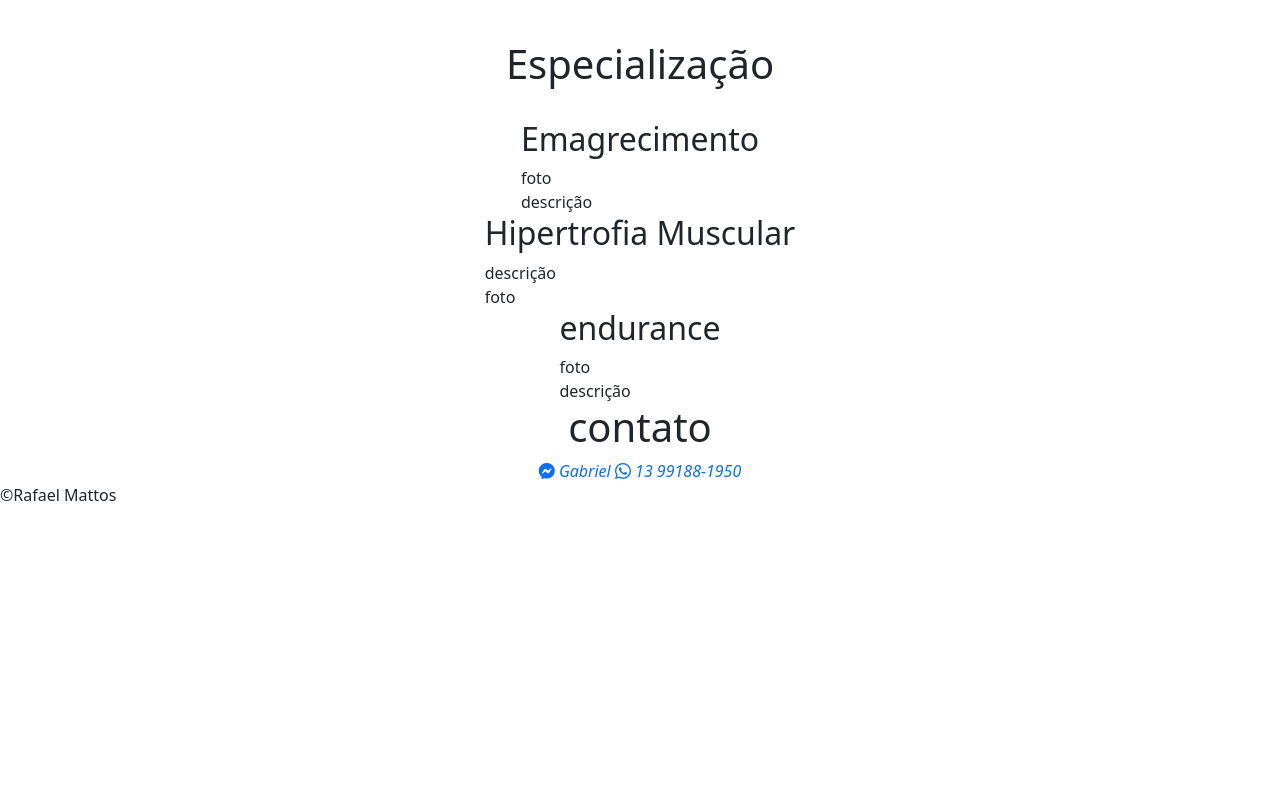
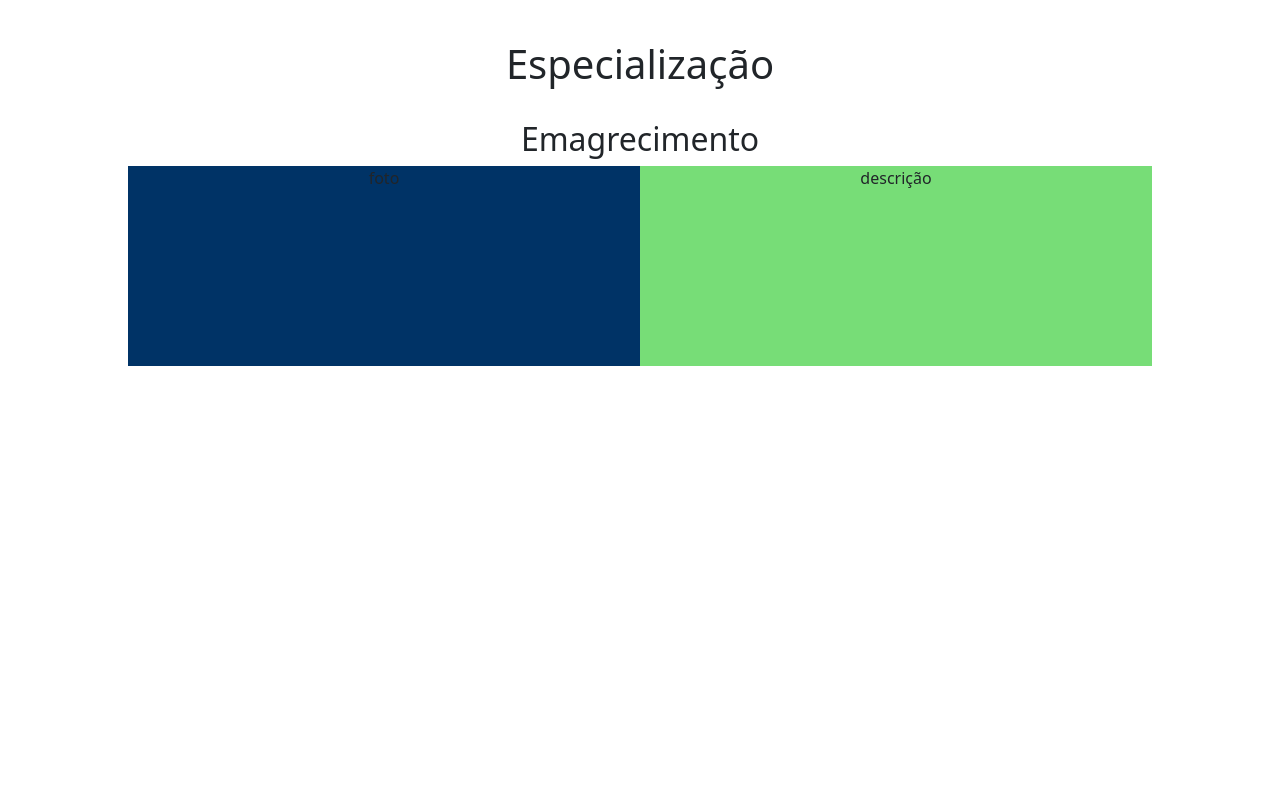
Before and after one commit to Rafa2697/PersonalTrainerGabrielMeneses, a plain HTML site: page index.html in a window 1280 px wide. Shown: the part 1560-2360 px from the top of the page. Before the commit the page ends 2083 px from the top, so only its background shows below. Drawn offline with nearby package versions, Linux system fonts and the light colour scheme.

Commit message:
style: atualização do estilo.

```diff
--- a/style.css
+++ b/style.css
@@ -87,17 +87,19 @@ nav .nav_list{
  }
 
  .nav_list li:hover{
-    background-color: var(--ouroVelho);
+    background-color: #77dd77;;
     border-radius: 4px;
 
 }
+
+
 
 .container-flex{
     display: flex;
     justify-content: center;
     align-items: center;
     flex-direction: column;
-
+    width: auto;
 }
 
 .logo-header{
@@ -122,7 +124,58 @@ nav .nav_list{
     justify-content:center ;
     flex-direction: column;
     align-items: center;
-    width: 60%;
+    width: 70%;
     height: 100vh;
     text-align: justify;
 }
+
+.services{
+    height: auto;
+    width: 100%;
+}
+.emagrecimento{
+    height: 100vh;
+    width: 80%;
+    margin: 0 auto;
+    text-align: center;
+}
+
+.hipertrofia{
+    height: 100vh;
+    width: 80%;
+    margin: 0 auto;
+    text-align: center;
+}
+.endurance{
+    height: 100vh;
+    width: 80%;
+    margin: 0 auto;
+    text-align: center;
+}
+.wraper{
+    display: flex;
+
+}
+
+.left{
+    width: 50%;
+    height: 200px;
+    background-color: #003366;
+}
+.right{
+    width: 50%;
+    height: 200px;
+    background-color: #77dd77;
+}
+
+
+
+
+
+footer{
+    width: 100%;
+    color: black;
+    text-align: center;
+
+
+}
```
